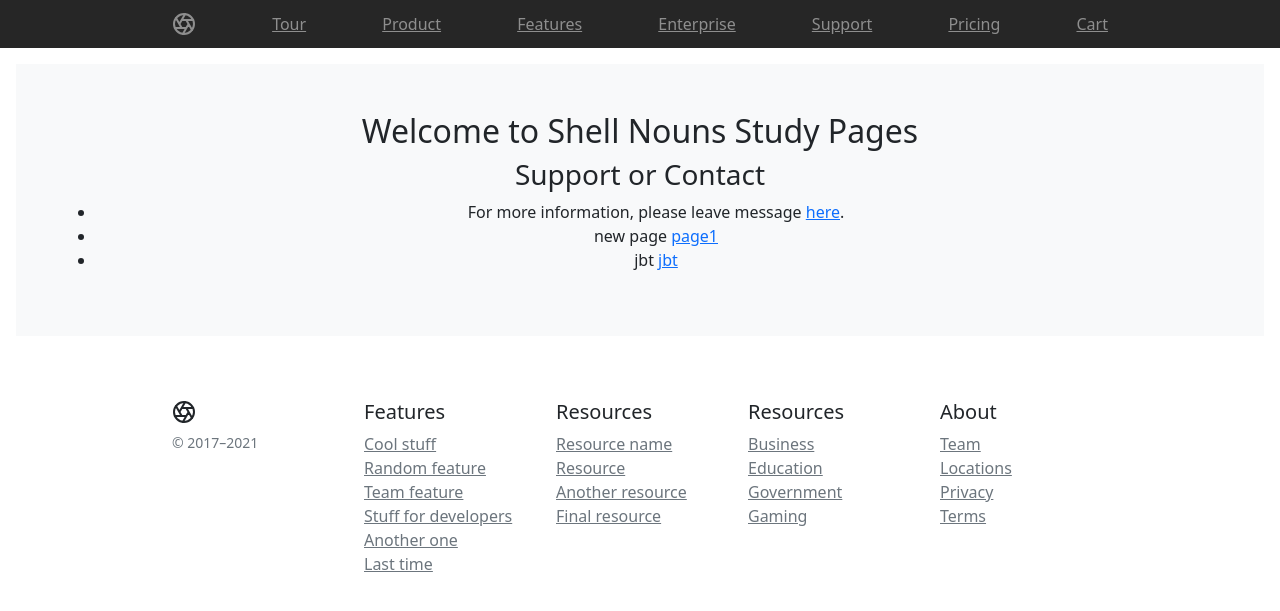
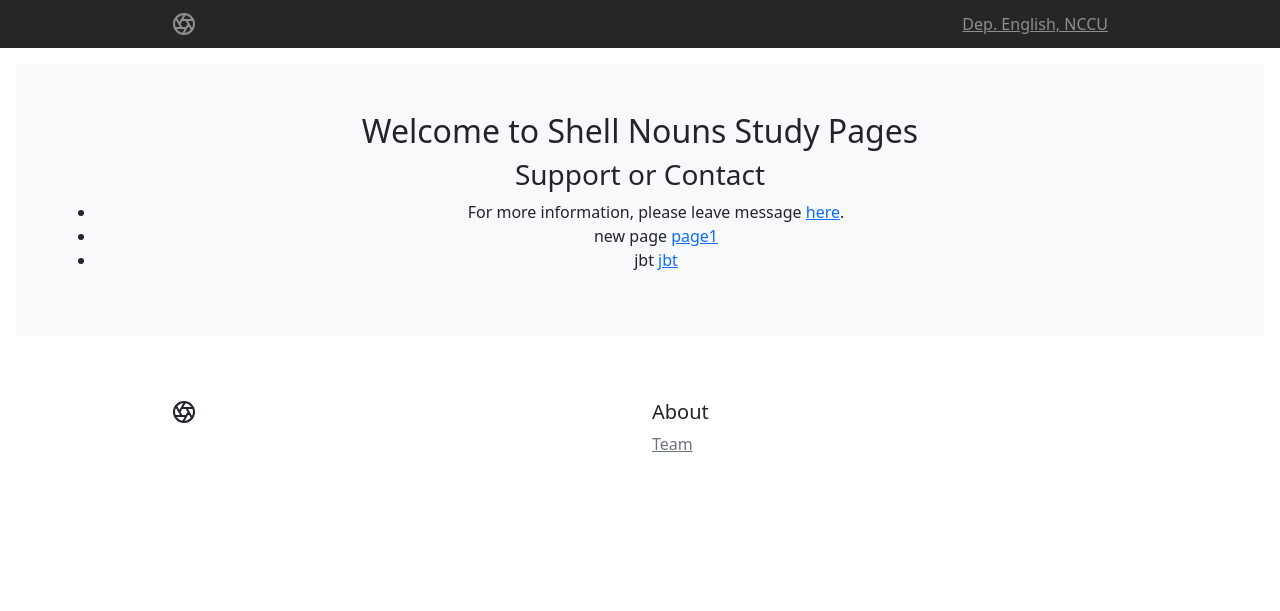
Before and after one commit to NCCU-Eng/Shell-Nouns-Study, a Jekyll site: the page built from index.md, in a window 1280 px wide. Shown: the top 611 px of the page. Built offline with Jekyll 4.4.1, drawn with Linux system fonts in a browser that asks for light colours; our own code applies the rules of GitHub Pages for plain Markdown files.

Commit message:
update layout

```diff
--- a/_includes/footer.html
+++ b/_includes/footer.html
@@ -3,44 +3,11 @@
   <div class="row">
     <div class="col-12 col-md">
       <svg xmlns="http://www.w3.org/2000/svg" width="24" height="24" fill="none" stroke="currentColor" stroke-linecap="round" stroke-linejoin="round" stroke-width="2" class="d-block mb-2" role="img" viewBox="0 0 24 24"><title>Product</title><circle cx="12" cy="12" r="10"/><path d="M14.31 8l5.74 9.94M9.69 8h11.48M7.38 12l5.74-9.94M9.69 16L3.95 6.06M14.31 16H2.83m13.79-4l-5.74 9.94"/></svg>
-      <small class="d-block mb-3 text-muted">&copy; 2017–2021</small>
-    </div>
-    <div class="col-6 col-md">
-      <h5>Features</h5>
-      <ul class="list-unstyled text-small">
-        <li><a class="link-secondary" href="#">Cool stuff</a></li>
-        <li><a class="link-secondary" href="#">Random feature</a></li>
-        <li><a class="link-secondary" href="#">Team feature</a></li>
-        <li><a class="link-secondary" href="#">Stuff for developers</a></li>
-        <li><a class="link-secondary" href="#">Another one</a></li>
-        <li><a class="link-secondary" href="#">Last time</a></li>
-      </ul>
-    </div>
-    <div class="col-6 col-md">
-      <h5>Resources</h5>
-      <ul class="list-unstyled text-small">
-        <li><a class="link-secondary" href="#">Resource name</a></li>
-        <li><a class="link-secondary" href="#">Resource</a></li>
-        <li><a class="link-secondary" href="#">Another resource</a></li>
-        <li><a class="link-secondary" href="#">Final resource</a></li>
-      </ul>
-    </div>
-    <div class="col-6 col-md">
-      <h5>Resources</h5>
-      <ul class="list-unstyled text-small">
-        <li><a class="link-secondary" href="#">Business</a></li>
-        <li><a class="link-secondary" href="#">Education</a></li>
-        <li><a class="link-secondary" href="#">Government</a></li>
-        <li><a class="link-secondary" href="#">Gaming</a></li>
-      </ul>
     </div>
     <div class="col-6 col-md">
       <h5>About</h5>
       <ul class="list-unstyled text-small">
         <li><a class="link-secondary" href="#">Team</a></li>
-        <li><a class="link-secondary" href="#">Locations</a></li>
-        <li><a class="link-secondary" href="#">Privacy</a></li>
-        <li><a class="link-secondary" href="#">Terms</a></li>
       </ul>
     </div>
   </div>
--- a/_includes/header.html
+++ b/_includes/header.html
@@ -1,14 +1,8 @@
 <header class="site-header sticky-top py-1">
   <nav class="container d-flex flex-column flex-md-row justify-content-between">
     <a class="py-2" href="#" aria-label="Product">
-      <svg xmlns="http://www.w3.org/2000/svg" width="24" height="24" fill="none" stroke="currentColor" stroke-linecap="round" stroke-linejoin="round" stroke-width="2" class="d-block mx-auto" role="img" viewBox="0 0 24 24"><title>Product</title><circle cx="12" cy="12" r="10"/><path d="M14.31 8l5.74 9.94M9.69 8h11.48M7.38 12l5.74-9.94M9.69 16L3.95 6.06M14.31 16H2.83m13.79-4l-5.74 9.94"/></svg>
+      <svg xmlns="http://www.w3.org/2000/svg" width="24" height="24" fill="none" stroke="currentColor" stroke-linecap="round" stroke-linejoin="round" stroke-width="2" class="d-block mx-auto" role="img" viewBox="0 0 24 24"><title>Shell Nouns Study</title><circle cx="12" cy="12" r="10"/><path d="M14.31 8l5.74 9.94M9.69 8h11.48M7.38 12l5.74-9.94M9.69 16L3.95 6.06M14.31 16H2.83m13.79-4l-5.74 9.94"/></svg>
     </a>
-    <a class="py-2 d-none d-md-inline-block" href="#">Tour</a>
-    <a class="py-2 d-none d-md-inline-block" href="#">Product</a>
-    <a class="py-2 d-none d-md-inline-block" href="#">Features</a>
-    <a class="py-2 d-none d-md-inline-block" href="#">Enterprise</a>
-    <a class="py-2 d-none d-md-inline-block" href="#">Support</a>
-    <a class="py-2 d-none d-md-inline-block" href="#">Pricing</a>
-    <a class="py-2 d-none d-md-inline-block" href="#">Cart</a>
+    <a class="py-2 d-none d-md-inline-block" href="#">Dep. English, NCCU</a>
   </nav>
 </header>
```
